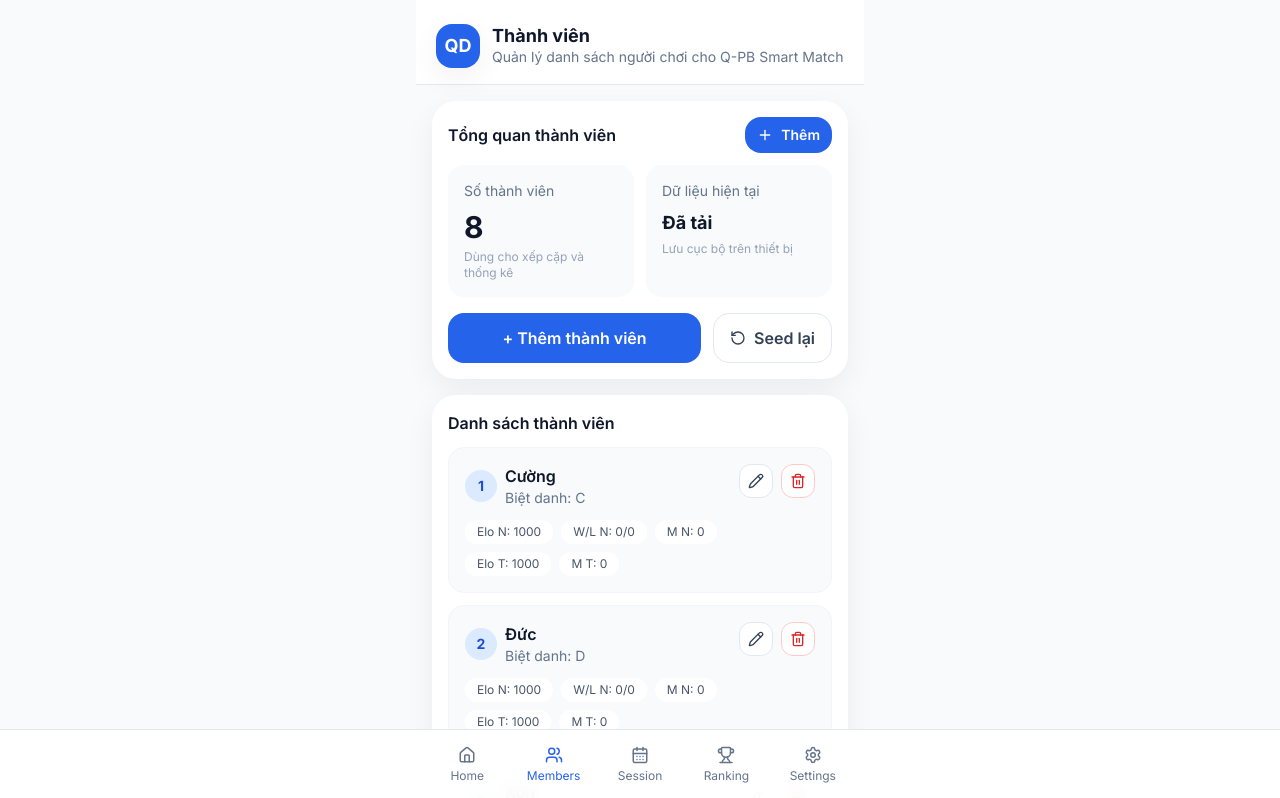
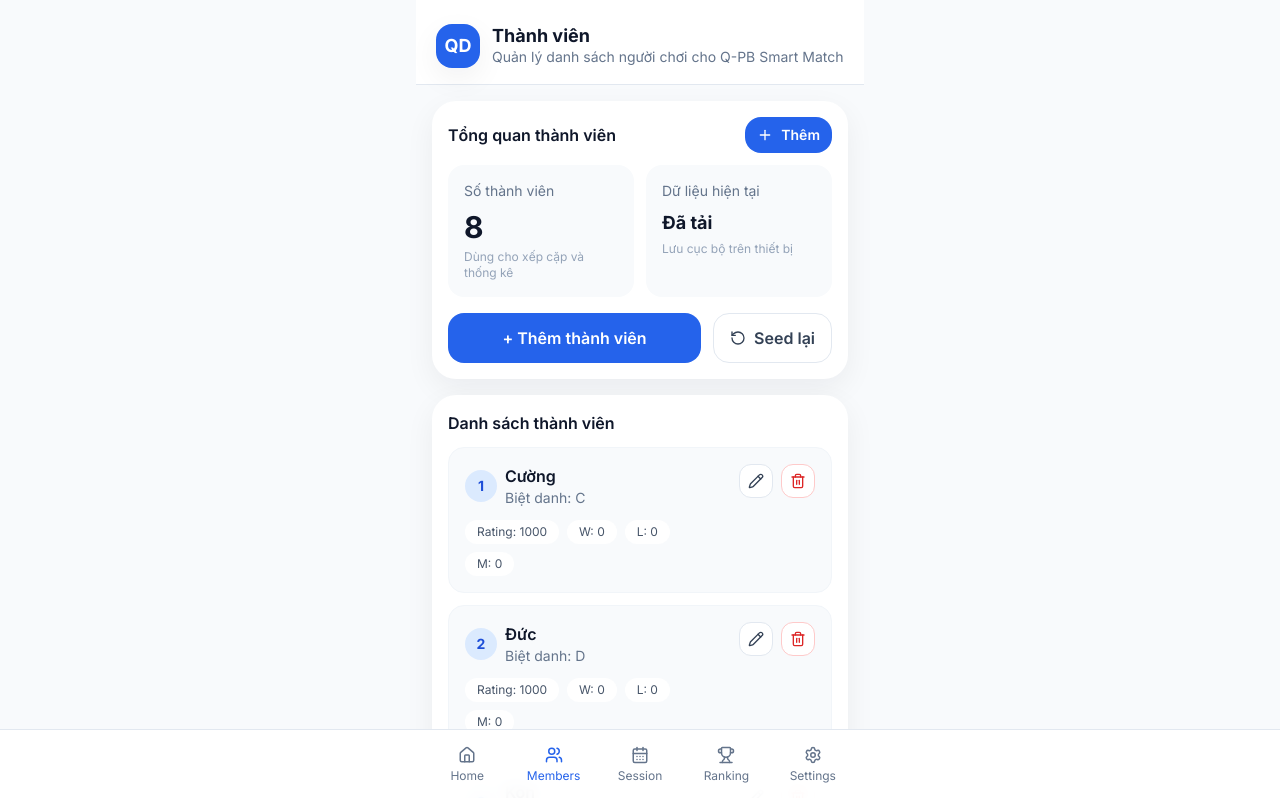
Before and after one commit to tdquan170788-byte/q-pb-smart-match, a Next.js app: page /members in a window 1280 px wide. Shown: the top 798 px of the page. Built offline with nearby package versions, Linux system fonts and the light colour scheme.

Commit message:
Update page.tsx
Sprint 9a fix

```diff
--- a/app/members/page.tsx
+++ b/app/members/page.tsx
@@ -186,19 +186,16 @@ export default function MembersPage() {
 
                       <div className="mt-3 flex flex-wrap gap-2 text-xs">
                         <span className="rounded-full bg-white px-3 py-1 text-slate-600">
-                          Elo N: {player.ratingNormal ?? player.rating ?? 1000}
+                          Rating: {player.rating}
                         </span>
                         <span className="rounded-full bg-white px-3 py-1 text-slate-600">
-                          W/L N: {player.winsNormal ?? 0}/{player.lossesNormal ?? 0}
+                          W: {player.wins}
                         </span>
                         <span className="rounded-full bg-white px-3 py-1 text-slate-600">
-                          M N: {player.matchesNormal ?? 0}
+                          L: {player.losses}
                         </span>
                         <span className="rounded-full bg-white px-3 py-1 text-slate-600">
-                          Elo T: {player.ratingTeam ?? 1000}
-                        </span>
-                        <span className="rounded-full bg-white px-3 py-1 text-slate-600">
-                          M T: {player.matchesTeam ?? 0}
+                          M: {player.matches}
                         </span>
                       </div>
                     </Link>
@@ -231,7 +228,6 @@ export default function MembersPage() {
           <div className="space-y-2 text-sm text-slate-600">
             <div>• Dữ liệu thành viên đang lưu bằng localStorage trên máy hiện tại.</div>
             <div>• Bấm vào từng thành viên để xem thống kê chi tiết.</div>
-            <div>• Sprint 9A đã tách Elo normal và Elo team riêng.</div>
             <div>• Có thể reset lại 8 người mẫu bất cứ lúc nào.</div>
           </div>
         </SectionCard>
```
